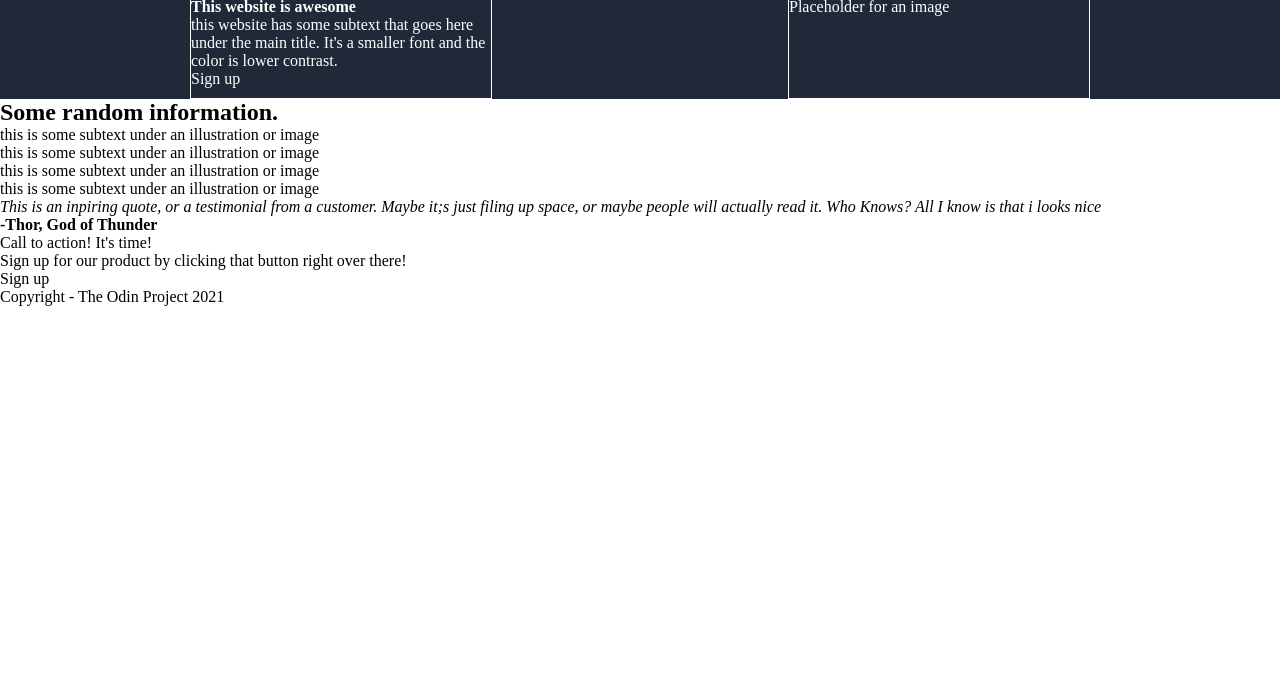
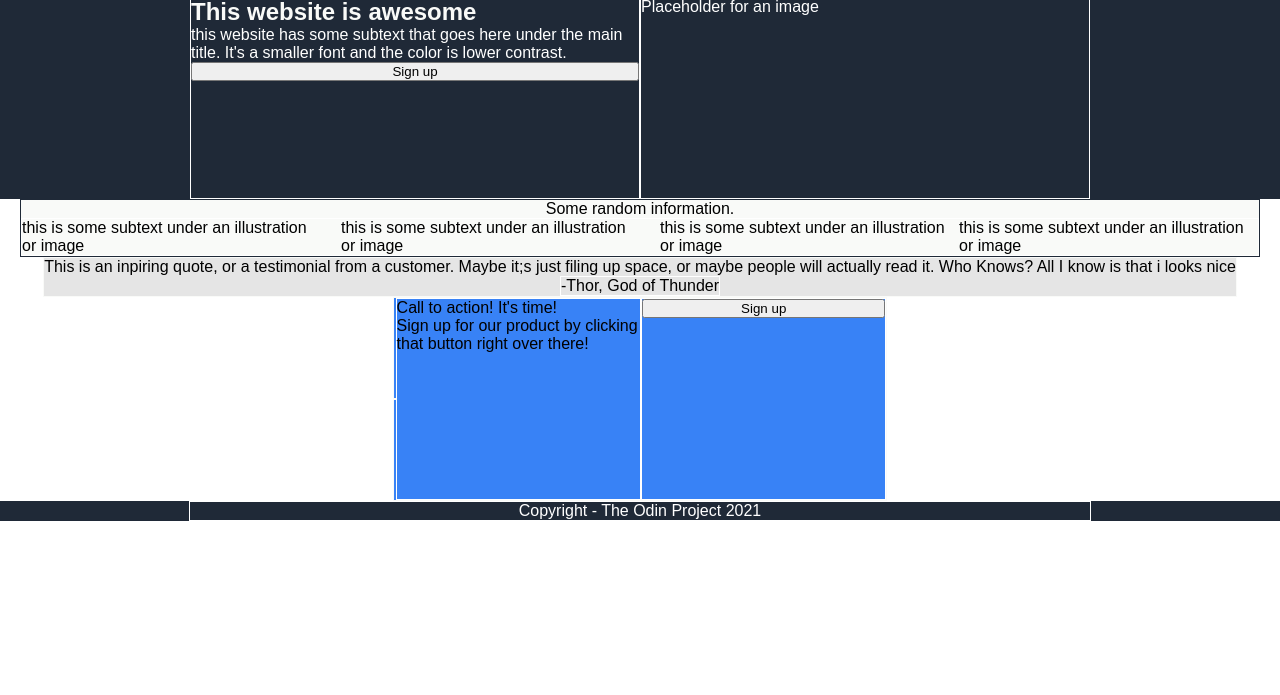
Before and after one commit to TerryBoris/landing-page, a plain HTML site: page index.html in a window 1280 px wide. Shown: the part 105-800 px from the top of the page. Drawn offline with Linux system fonts and the light colour scheme.

Commit message:
Create structure for all five sections

```diff
--- a/index.html
+++ b/index.html
@@ -7,9 +7,6 @@
     <title>Landing Page</title>
     <link rel="stylesheet" href="style.css">
 </head>
-
-
-
 
 <body>
     <!-- this is the first part of the website-->
@@ -27,45 +24,68 @@
 
     <div class="sub-top-container">
         <div class="sub-top">
-            <div class="sub-top-item">
-                <b>This website is awesome</b>
+            <div class="sub-top-item left">
+                <b class="awesome">This website is awesome</b>
                 <p>this website has some subtext that goes here under the main title.
                 It's a smaller font and the color is lower contrast.
                 </p>
-                <p>Sign up</p>
+                <button>Sign up</button>
             </div>
-            <div class="sub-top-item image">
+            <div class="sub-top-item right">
                 Placeholder for an image
             </div>
         </div>
     </div>
 
+    <!-- this is the second part of the website-->
+    <div class='white-container'>
+        <div class="sub-white-items">
 
+            <div>Some random information.</div>
 
-    <!-- this is the second part of the website-->
-    <h2>Some random information.</h2>
-
-    <p>this is some subtext under an illustration or image </p>
-    <p>this is some subtext under an illustration or image </p>
-    <p>this is some subtext under an illustration or image </p>
-    <p>this is some subtext under an illustration or image </p>
+            <div class="links">
+                <div class="thead thead1">this is some subtext under an illustration or image</div>
+                <div class="thead thead2">this is some subtext under an illustration or image</div>
+                <div class="thead thead3">this is some subtext under an illustration or image</div>
+                <div class="thead thead3">this is some subtext under an illustration or image</div>
+            </div>
+        </div>
+    </div>
 
     <!-- this is the third part of the website-->
+    <div class='grey-container'>
+        <div class="sub-grey-items">
 
-    <p><i>This is an inpiring quote, or a testimonial from a customer.
-        Maybe it;s just filing up space, or maybe people will actually read it.
-        Who Knows? All I know is that i looks nice</i></p>
+            <div>This is an inpiring quote, or a testimonial from a customer.
+                Maybe it;s just filing up space, or maybe people will actually read it.
+                Who Knows? All I know is that i looks nice</div>
 
-    <p><b>-Thor, God of Thunder</b></p>
+            <div class="links">
+                <div class="thead thead1">-Thor, God of Thunder</div>
+            </div>
+        </div>
+    </div>
 
     <!-- this is the fourth part of the website-->
+    <div class='white-container'>
+        <div class="sub-blue-items">
+            <div class="inside-sub-blue-items"></div>
+                <div class="sub-top-item left">
+                    <p>Call to action! It's time!</p>
+                    <p>Sign up for our product by clicking that button right over there!</p>
+                </div>
+                <div class="sub-top-item right">
+                    <button>Sign up</button>
+            </div>
+        </div>
+    </div>
 
-    <p>Call to action! It's time!</p>
-    <p>Sign up for our product by clicking that button right over there!</p>
-    <p>Sign up</p>
-
-    <!-- this is the fourth part of the website-->
-    <p>Copyright - The Odin Project 2021</p>
+    <!-- this is the fifth part of the website-->
+    <div class='bottom-container'>
+        <div class="bottom">
+            <div>Copyright - The Odin Project 2021</div>
+        </div>
+    </div>
 
 </body>
 </html>
--- a/style.css
+++ b/style.css
@@ -1,9 +1,9 @@
-
-  /* this allows to have the border taking the whole page of top container */
+/* this allows to have the border taking the whole page of top container */
 * {
     margin: 0;
     padding: 0;
     box-sizing: 0;
+    font-family: Arial, Helvetica, sans-serif;
 }
 
 .top-container {
@@ -34,6 +34,11 @@
     color: #F9FAF8;
 }
 
+.awesome {
+    font-size: 24px;
+    color: #F9FAF8;
+}
+
 .thead2 {
     margin: 0 20px;
 }
@@ -53,11 +58,94 @@
     flex-wrap: wrap;
 }
 
-.sub-top-item {
+.sub-top-item.left {
     border: 1px solid #fff;
     display: flex;
+    justify-content: flex-start;
+    height: 200px;
+    flex: 1;
     flex-direction: column;
+}
+
+.sub-top-item.right {
+    border: 1px solid #fff;
+    display: flex;
     justify-content: flex-start;
-    width: 300px;
-    height: 100px;
+    height: 200px;
+    flex: 1;
+    flex-direction: column;
 }
+
+/* second main section */
+.white-container {
+    padding: 0 20px;
+    display: flex;
+    justify-content: center;
+}
+
+.sub-white-items {
+    border: 1px solid #1F2937;
+    background-color: #F9FAF8;
+    display: flex;
+    justify-content: space-evenly;
+    flex-direction: column;
+    align-items: center;
+}
+
+/* third main section */
+.grey-container {
+    padding: 0 20px;
+    display: flex;
+    justify-content: center;
+}
+
+.sub-grey-items {
+    border: 1px solid #F9FAF8;
+    background-color: #e5e5e5;
+    display: flex;
+    justify-content: space-evenly;
+    flex-direction: column;
+    align-items: center;
+}
+
+/* fourth main section */
+.white-container {
+    padding: 0 20px;
+    display: flex;
+    justify-content: center;
+}
+
+.sub-blue-items {
+    border: 1px solid #F9FAF8;
+    background-color: #3882f6;
+    display: flex;
+    justify-content: space-evenly;
+    flex-direction: row;
+    align-items: center;
+}
+
+.inside-sub-blue-items {
+    border: 1px solid #F9FAF8;
+    background-color: #3882f6;
+    display: flex;
+    justify-content: space-evenly;
+    flex-direction: row;
+    align-items: center;
+}
+
+/* fifth main section */
+.bottom-container {
+    color: #fff;
+    background-color: #1F2937;
+    padding: 0 20px;
+    display: flex;
+    justify-content: center;
+}
+
+.bottom {
+    border: 1px solid #fff;
+    width: 900px;
+    display: flex;
+    justify-content: center;
+    flex-wrap: wrap;
+}
```
